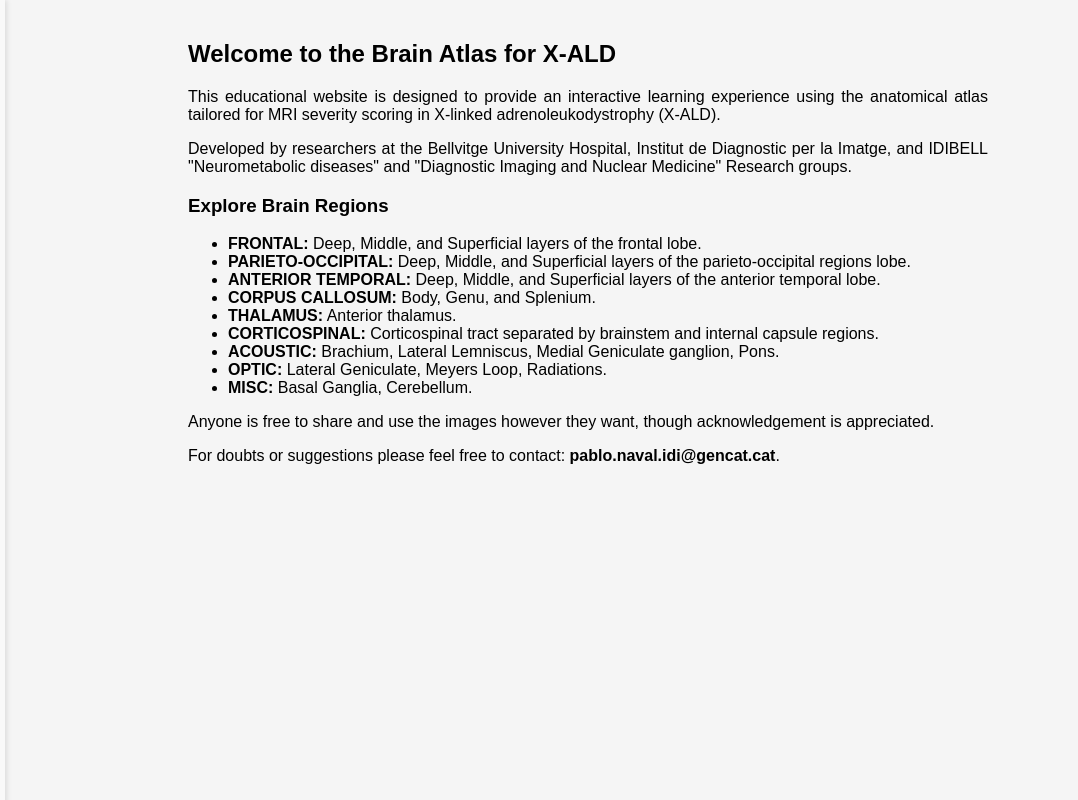
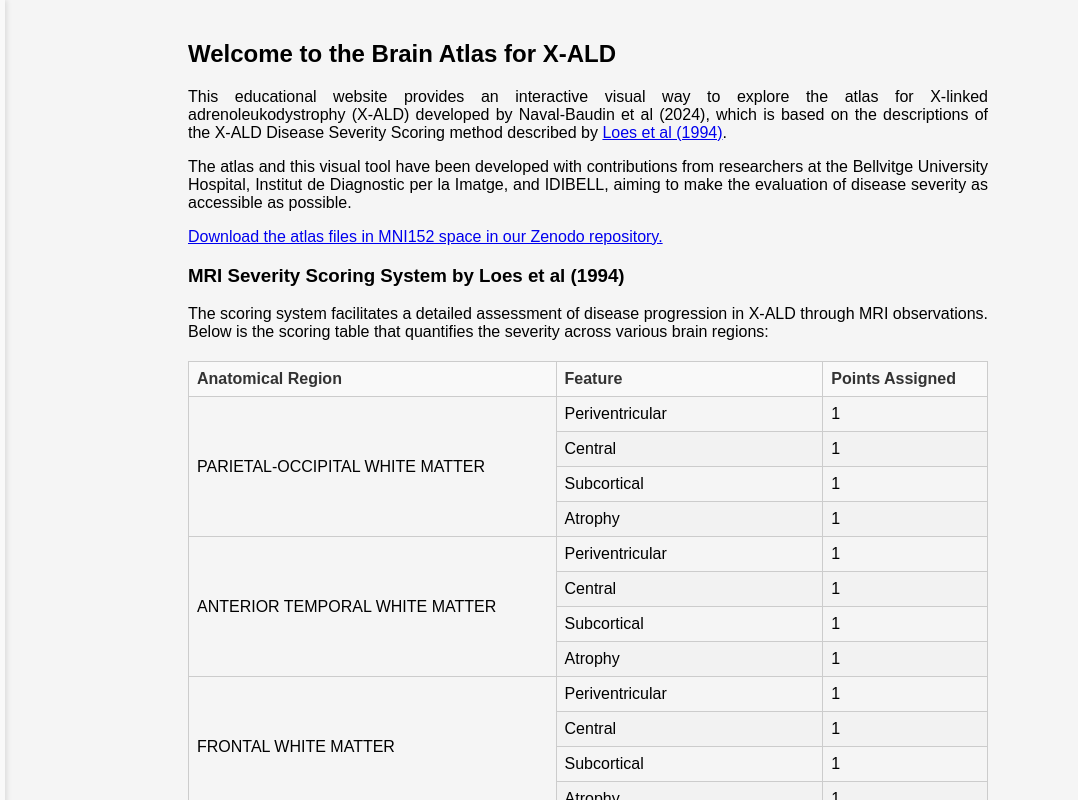
Before and after one commit to navalpablo/ALD_MRI_ATLAS, a plain HTML site: page index.html in a window 1280 px wide. Both pictures are taken after a click on the link "Home". Shown: the top 800 px of the page, 202-1280 px from the left. Drawn offline with Linux system fonts and the light colour scheme.

```diff
--- a/index.html
+++ b/index.html
@@ -372,22 +372,177 @@ function showHome() {
     const container = document.getElementById('content');
     container.innerHTML = `
         <h2>Welcome to the Brain Atlas for X-ALD</h2>
-        <p>This educational website is designed to provide an interactive learning experience using the anatomical atlas tailored for MRI severity scoring in X-linked adrenoleukodystrophy (X-ALD).</p>
-        <p>Developed by researchers at the Bellvitge University Hospital, Institut de Diagnostic per la Imatge, and IDIBELL "Neurometabolic diseases" and "Diagnostic Imaging and Nuclear Medicine" Research groups.</p>
-        <h3>Explore Brain Regions</h3>
-        <ul>
-            <li><strong>FRONTAL:</strong> Deep, Middle, and Superficial layers of the frontal lobe.</li>
-            <li><strong>PARIETO-OCCIPITAL:</strong> Deep, Middle, and Superficial layers of the parieto-occipital regions lobe.</li>
-            <li><strong>ANTERIOR TEMPORAL:</strong> Deep, Middle, and Superficial layers of the anterior temporal lobe.</li>
-            <li><strong>CORPUS CALLOSUM:</strong> Body, Genu, and Splenium.</li>
-            <li><strong>THALAMUS:</strong> Anterior thalamus.</li>
-            <li><strong>CORTICOSPINAL:</strong> Corticospinal tract separated by brainstem and internal capsule regions.</li>
-            <li><strong>ACOUSTIC:</strong> Brachium, Lateral Lemniscus, Medial Geniculate ganglion, Pons.</li>
-            <li><strong>OPTIC:</strong> Lateral Geniculate, Meyers Loop, Radiations.</li>
-            <li><strong>MISC:</strong> Basal Ganglia, Cerebellum.</li>
-        </ul>
-        <p>Anyone is free to share and use the images however they want, though acknowledgement is appreciated.</p>
-        <p>For doubts or suggestions please feel free to contact: <strong>pablo.naval.idi@gencat.cat</strong>.</p>
+        <p>This educational website provides an interactive visual way to explore the atlas for X-linked adrenoleukodystrophy (X-ALD) developed by Naval-Baudin et al (2024), which is based on the descriptions of the X-ALD Disease Severity Scoring method described by <a href="https://www.ajnr.org/content/15/9/1761" target="_blank">Loes et al (1994)</a>.</p>
+        <p>The atlas and this visual tool have been developed with contributions from researchers at the Bellvitge University Hospital, Institut de Diagnostic per la Imatge, and IDIBELL, aiming to make the evaluation of disease severity as accessible  as possible.</p>
+
+		<p><a href="https://zenodo.org/records/11047634" target="_blank">Download the atlas files in MNI152 space in our Zenodo repository.</a> </p>
+
+        <h3>MRI Severity Scoring System by Loes et al (1994)</h3>
+        <p>The scoring system facilitates a detailed assessment of disease progression in X-ALD through MRI observations. Below is the scoring table that quantifies the severity across various brain regions:</p>
+
+        <table border="1">
+            <thead>
+                <tr>
+                    <th>Anatomical Region</th>
+                    <th>Feature</th>
+                    <th>Points Assigned</th>
+                </tr>
+            </thead>
+            <tbody>
+                <!-- Parietal-Occipital White Matter -->
+                <tr>
+                    <td rowspan="4">PARIETAL-OCCIPITAL WHITE MATTER</td>
+                    <td>Periventricular</td>
+                    <td>1</td>
+                </tr>
+                <tr>
+                    <td>Central</td>
+                    <td>1</td>
+                </tr>
+                <tr>
+                    <td>Subcortical</td>
+                    <td>1</td>
+                </tr>
+                <tr>
+                    <td>Atrophy</td>
+                    <td>1</td>
+                </tr>
+                <!-- Anterior Temporal White Matter -->
+                <tr>
+                    <td rowspan="4">ANTERIOR TEMPORAL WHITE MATTER</td>
+                    <td>Periventricular</td>
+                    <td>1</td>
+                </tr>
+                <tr>
+                    <td>Central</td>
+                    <td>1</td>
+                </tr>
+                <tr>
+                    <td>Subcortical</td>
+                    <td>1</td>
+                </tr>
+                <tr>
+                    <td>Atrophy</td>
+                    <td>1</td>
+                </tr>
+                <!-- Frontal White Matter -->
+                <tr>
+                    <td rowspan="4">FRONTAL WHITE MATTER</td>
+                    <td>Periventricular</td>
+                    <td>1</td>
+                </tr>
+                <tr>
+                    <td>Central</td>
+                    <td>1</td>
+                </tr>
+                <tr>
+                    <td>Subcortical</td>
+                    <td>1</td>
+                </tr>
+                <tr>
+                    <td>Atrophy</td>
+                    <td>1</td>
+                </tr>
+                <!-- Corpus Callosum -->
+                <tr>
+                    <td rowspan="5">CORPUS CALLOSUM</td>
+                    <td>Splenium</td>
+                    <td>1</td>
+                </tr>
+                <tr>
+                    <td>Body</td>
+                    <td>1</td>
+                </tr>
+                <tr>
+                    <td>Genu</td>
+                    <td>1</td>
+                </tr>
+                <tr>
+                    <td>Atrophy-Splenium</td>
+                    <td>1</td>
+                </tr>
+                <tr>
+                    <td>Atrophy-Genu</td>
+                    <td>1</td>
+                </tr>
+                <!-- Visual Pathway -->
+                <tr>
+                    <td rowspan="3">VISUAL PATHWAY</td>
+                    <td>Optic Radiations</td>
+                    <td>1</td>
+                </tr>
+                <tr>
+                    <td>Lateral Geniculate Body</td>
+                    <td>1</td>
+                </tr>
+                <tr>
+                    <td>Meyer’s Loop</td>
+                    <td>1</td>
+                </tr>
+                <!-- Auditory Pathway -->
+                <tr>
+                    <td rowspan="4">AUDITORY PATHWAY</td>
+                    <td>Medial Geniculate Body</td>
+                    <td>1</td>
+                </tr>
+                <tr>
+                    <td>Brachium to Inferior Colliculus</td>
+                    <td>1</td>
+                </tr>
+                <tr>
+                    <td>Lateral Lemniscus (Midbrain)</td>
+                    <td>1</td>
+                </tr>
+                <tr>
+                    <td>Lateral Lemniscus (Pons)</td>
+                    <td>1</td>
+                </tr>
+                <!-- Projection Fibers -->
+                <tr>
+                    <td rowspan="2">PROJECTION FIBERS</td>
+                    <td>Internal Capsule</td>
+                    <td>1</td>
+                </tr>
+                <tr>
+                    <td>Brain Stem</td>
+                    <td>1</td>
+                </tr>
+                <!-- Miscellaneous -->
+                <tr>
+                    <td rowspan="3">MISCELLANEOUS</td>
+                    <td>Basal Ganglia</td>
+                    <td>1</td>
+                </tr>
+                <tr>
+                    <td>Cerebellum</td>
+                    <td>1</td>
+                </tr>
+                <tr>
+                    <td>Anterior Thalamus</td>
+                    <td>1</td>
+                </tr>
+                <!-- Atrophy -->
+                <tr>
+                    <td rowspan="3">ATROPHY</td>
+                    <td>Global</td>
+                    <td>1-3</td>
+                </tr>
+                <tr>
+                    <td>Brain Stem</td>
+                    <td>1</td>
+                </tr>
+                <tr>
+                    <td>Cerebellar</td>
+                    <td>1</td>
+                </tr>
+                <!-- Maximum Severity Score -->
+                <tr>
+                    <td colspan="3"><strong>MAXIMUM SEVERITY SCORE: 34</strong></td>
+                </tr>
+            </tbody>
+        </table>
+
+        <p>For queries or suggestions, please contact <strong><a href="mailto:pablo.naval.idi@gencat.cat">pablo.naval.idi@gencat.cat</a></strong>.</p>
     `;
 }
 function loadImages(groupName) {
```
